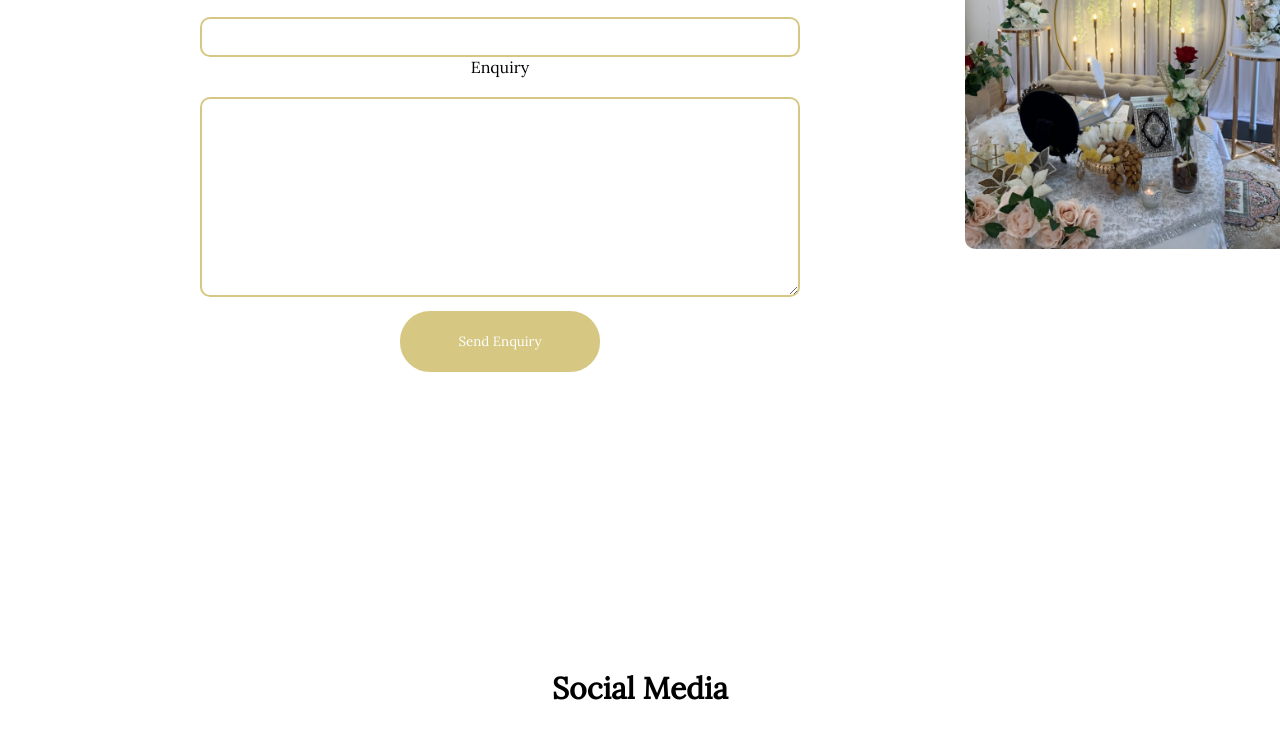
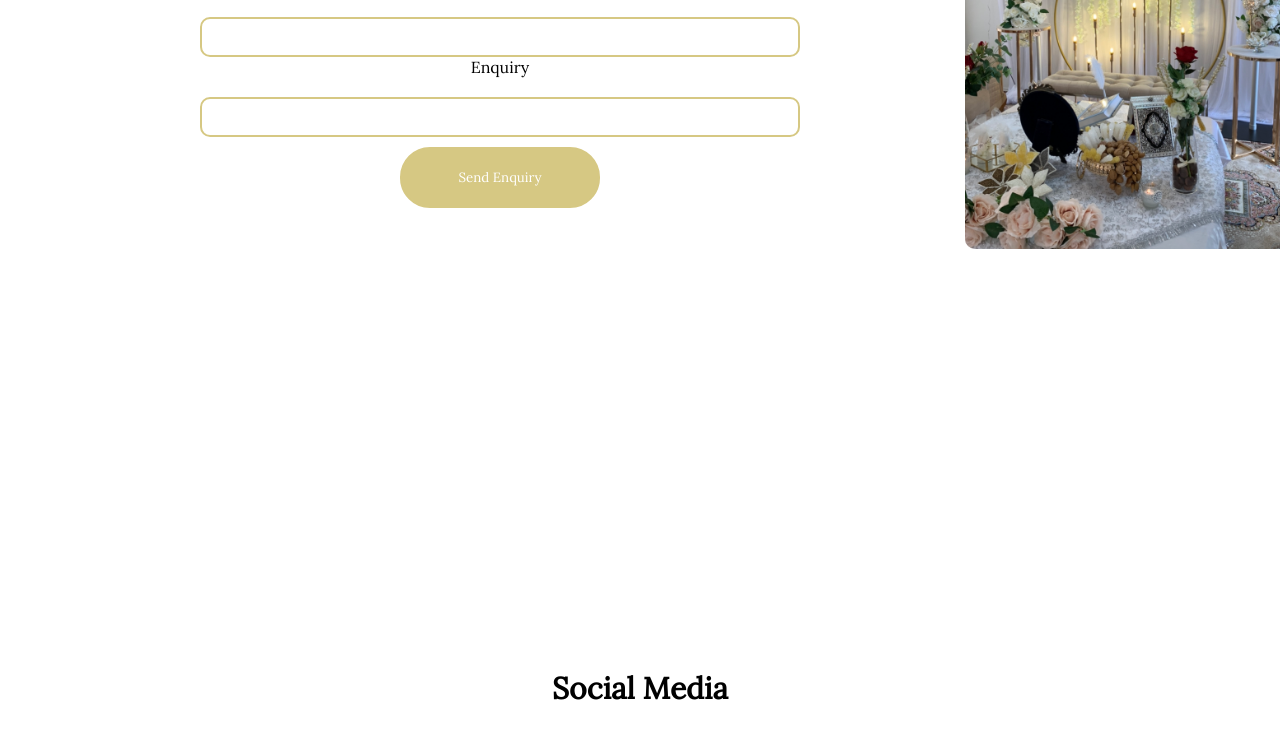
Before and after one commit to SaeedAmini439/mywebsite, a website: page index.html in a window 1280 px wide. Shown: the part 5403-6138 px from the top of the page. Drawn offline with nearby package versions, Linux system fonts and the light colour scheme.

Commit message:
Update index.html
<div class="form__item">
                    <label class="form__item--label">Enquiry</label>
                    <input class="input input_s" name="message" type="text" required="required"></input>
                </div>

```diff
--- a/index.html
+++ b/index.html
@@ -186,7 +186,7 @@
                 </div> -->
                 <div class="form__item">
                     <label class="form__item--label">Enquiry</label>
-                    <textarea class="input" name="message" type="text" required="required"></textarea>
+                    <input class="input input_s" name="message" type="text" required="required"></input>
                 </div>
                 <button onclick="showText()" id="contact_submit" class="form__submit">
                     Send Enquiry
```
